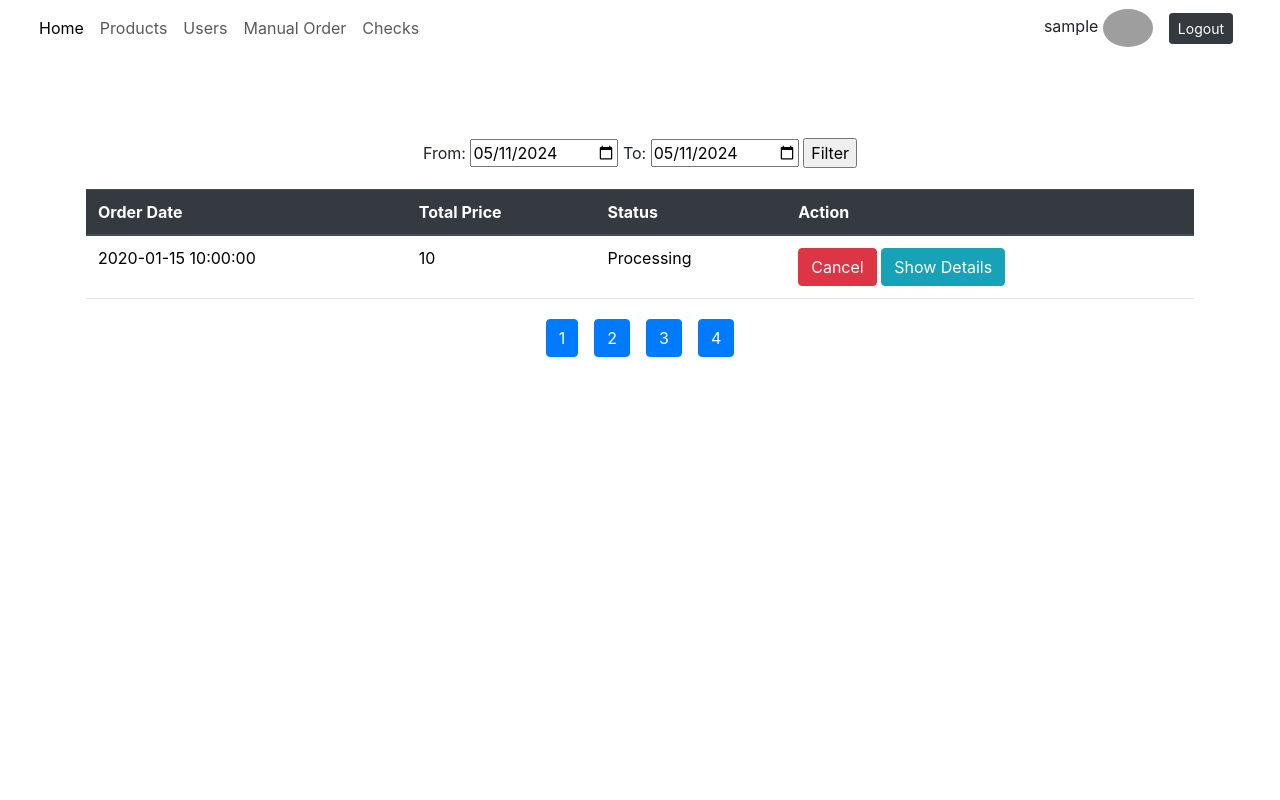
After one commit to SeifOSallam/PHP_CAFE, a PHP site: page /Views/showOrdersAdmin.php in a window 1280 px wide. The commit adds this page. Run offline with PHP 8.4, Linux system fonts and the light colour scheme; the visitor is signed in with stand-in values (Sample User, id 1); tables that the repository leaves empty or names only in its code hold one stand-in row (values such as "Sample post"); a stand-in replaces the project's code that opens the database connection; some libraries are stand-ins or nearby versions; grey boxes are pictures that could not be loaded.

Commit message:
admin orders page

```diff
--- a/Components/navbar.php
+++ b/Components/navbar.php
@@ -40,7 +40,7 @@ echo '<nav class="navbar navbar-expand-lg navbar-scroll">
         </li>
 
         <li class="nav-item">
-        <a class="nav-link" href="showOrders.php">Manual Order</a>
+        <a class="nav-link" href="showOrdersAdmin.php">Manual Order</a>
         </li>
 
         <li class="nav-item">
--- a/Controllers/db_class.php
+++ b/Controllers/db_class.php
@@ -407,6 +407,7 @@ class Database {
             return false;
         }
     }
+
     public function getOrderDetailsByOrderId($orderId){
         $database = Database::getInstance();
         $query = 'SELECT o.id AS order_id, o.order_date, o.total_amount, o.notes, o.room_id, o.status, oi.quantity, p.name AS product_name, p.price AS product_price, p.image as image
@@ -428,6 +429,53 @@ class Database {
             return false;
         }
      }
+
+     public function getAllOrdersWithDate($startDate, $endDate){
+        $database = Database::getInstance();
+        $query = 'SELECT id , order_date, total_amount, notes, room_id, status
+                FROM orders
+                WHERE order_date >= :startDate
+                AND order_date <= :endDate ';
+
+        $stmt = $this->connection->prepare($query);
+        $stmt->bindParam(':startDate', $startDate, PDO::PARAM_STR);
+        $stmt->bindParam(':endDate', $endDate, PDO::PARAM_STR);
+
+        try {
+            $stmt->execute();
+            $res = $stmt->fetchAll(PDO::FETCH_ASSOC);
+            return $res;
+        } catch (PDOException $e) {
+            echo $e->getMessage();
+            return false;
+        }
+    }
+
+    public function getAllOrdersWithPage($page)
+    {
+        $database = Database::getInstance();
+        $limit = 6;
+        $offset = ($page - 1) * $limit;
+
+        $query = 'SELECT id , order_date, total_amount, notes, room_id, status
+                  FROM orders
+                  LIMIT :limit
+                  OFFSET :offset';
+
+        $stmt = $this->connection->prepare($query);
+        $stmt->bindParam(':limit', $limit, PDO::PARAM_INT);
+        $stmt->bindParam(':offset', $offset, PDO::PARAM_INT);
+
+        try {
+            $stmt->execute();
+            $res = $stmt->fetchAll(PDO::FETCH_ASSOC);
+            return $res;
+        } catch (PDOException $e) {
+            // Log the error instead of echoing
+            error_log("Error fetching orders: " . $e->getMessage());
+            return false;
+        }
+    }
 }
 
 $database = Database::getInstance();
--- a/Controllers/order.php
+++ b/Controllers/order.php
@@ -16,6 +16,16 @@ function getOrdersOnlyForUserDate($userId, $startDate, $endDate){
     return $database->getOrdersOnlyForUserDate($userId, $startDate, $endDate);
 }
 
+function getAllOrdersWithPage($page){
+    global $database;
+    return $database->getAllOrdersWithPage($page);
+}
+
+function getAllOrdersWithDate($startDate, $endDate){
+    global $database;
+    return $database->getAllOrdersWithDate($startDate, $endDate);
+}
+
 function CancelOrder($id){
     global $database;
     $database->update("orders", $id, "status='Cancelled'");
--- /dev/null
+++ b/Views/showOrdersAdmin.php
@@ -0,0 +1,151 @@
+<?php
+include "../Controllers/order.php";
+session_start();
+if (isset($_GET['cancelled'])) {
+    $cancelledOrderId = $_GET['cancelled'];
+    CancelOrder($cancelledOrderId);
+}
+
+if (isset($_POST['start_date']) && isset($_POST['end_date'])) {
+    $orders = getAllOrdersWithDate($_POST['start_date'], $_POST['end_date']);
+} else {
+    if(isset($_GET['page']))
+    {
+        $orders = getAllOrdersWithPage($_GET['page']);
+    }
+
+    if(!isset($_GET['page']))
+    {
+        $orders = getAllOrdersWithPage(1);
+    }
+
+    if (isset($_GET['details']) && $_GET['details'] === 'true' && isset($_GET['orderId'])) {
+        $orderId = $_GET['orderId'];
+        $orderDetails = getOrderDetailsByOrderId($orderId);
+    }
+}
+
+?>
+
+<!DOCTYPE html>
+<html>
+<head>
+    <title>Orders</title>
+    <link rel="stylesheet" href="https://maxcdn.bootstrapcdn.com/bootstrap/4.5.2/css/bootstrap.min.css">
+    <style>
+        .container-margin-top {
+            margin-top: 80px;
+        }
+
+        .card:hover {
+        box-shadow: 0 8px 16px 0 rgba(0,0,0,0.2);
+        }
+        .container {
+        padding: 2px 16px;
+        }
+        .card {
+        box-shadow: 0 4px 8px 0 rgba(0,0,0,0.2);
+        transition: 0.3s;
+        border-radius: 5px;
+        }
+        img {
+        border-radius: 5px 5px 0 0;
+        }
+        .total-price {
+            background-color: #f0f0f0;
+            border: 1px solid #ccc;
+            border-radius: 5px;
+            padding: 10px;
+            margin-top: 10px;
+        }
+    </style>
+</head>
+<body>
+<?php require '../Components/navbar.php';
+      user_navbar($_SESSION['username'],$_SESSION['image'],$_SESSION['role']);
+?>
+
+<div class="container text-center container-margin-top">
+    <form method="post" action="showOrdersAdmin.php">
+        <label for="start">From:</label>
+        <input type="date" id="start" name="start_date" value="<?php echo date('Y-m-d'); ?>"  placeholder="YYYY-MM-DD" required>
+        <label for="end">To:</label>
+        <input type="date" id="end" name="end_date" value="<?php echo date('Y-m-d'); ?>"  placeholder="YYYY-MM-DD" required>
+        <input type="submit" value="Filter">
+    </form>
+        <table class="table">
+        <thead class="thead-dark">
+            <tr>
+                <th scope="col">Order Date</th>
+                <th scope="col">Total Price</th>
+                <th scope="col">Status</th>
+                <th scope="col">Action</th>
+            </tr>
+        </thead>
+        <tbody>
+            <?php foreach ($orders as $order): ?>
+                <tr>
+                    <td><?php echo $order['order_date']; ?></td>
+                    <td><?php echo $order['total_amount']; ?></td>
+                    <td><?php echo $order['status']; ?></td>
+                    <td>
+                        <?php if ($order['status'] === 'Processing'): ?>
+                            <button class="btn btn-danger cancel-btn" data-order-id="<?php echo $order['id']; ?>">
+                                <a href="../Controllers/order.php?cancelled=<?php echo $order['id']; ?>" style="text-decoration: none; color: white;">Cancel</a>
+                            </button>
+                        <?php endif; ?>
+                        <a class="btn btn-info details-btn" href="?details=true&orderId=<?php echo $order['id']; ?>">Show Details</a>
+                    </td>
+                </tr>
+            <?php endforeach; ?>
+        </tbody>
+    </table>
+
+</div>
+
+<div class="container">
+    <div class="row">
+        <?php if (!empty($orderDetails)): ?>
+            <?php foreach ($orderDetails as $detail): ?>
+                <div class="col-lg-3 col-md-4 col-sm-6 mb-4">
+                    <div class="card">
+                        <img src="../assets/images/<?php echo $detail['image']; ?>" alt="<?php echo $detail['product_name']; ?>" style="width:100%; height: 200px;">
+                        <div class="container">
+                            <h4><b><?php echo $detail['product_name']; ?></b></h4>
+                            <p><strong>Quantity:</strong> <?php echo $detail['quantity']; ?></p>
+                            <p><strong>Price:</strong> $<?php echo $detail['product_price']; ?></p>
+                        </div>
+                    </div>
+                </div>
+            <?php endforeach; ?>
+            <div class="col-lg-3 col-md-4 col-sm-6 mb-4">
+                        <div class="total-price">
+                            <h5>Total Price:</h5>
+                            <p>$<?php echo  $detail["total_amount"].'$'; ?></p>
+                        </div>
+            </div>
+        <?php endif; ?>
+
+    </div>
+    <div class="inline-block text-center">
+                <?php
+                for ($i=1 ; $i <= (20/6)+1; $i++)
+                {
+                    echo "<a href='?page=$i' class='btn btn-primary mx-2'>$i</a>";
+                }
+                ?>
+    </div>
+</div>
+<script>
+    function toggleOrderDetails(orderId) {
+        var orderDetails = document.getElementById("order-details-" + orderId);
+        if (orderDetails.style.display === "none") {
+            orderDetails.style.display = "block";
+        } else {
+            orderDetails.style.display = "none";
+        }
+    }
+</script>
+
+</body>
+</html>
```
